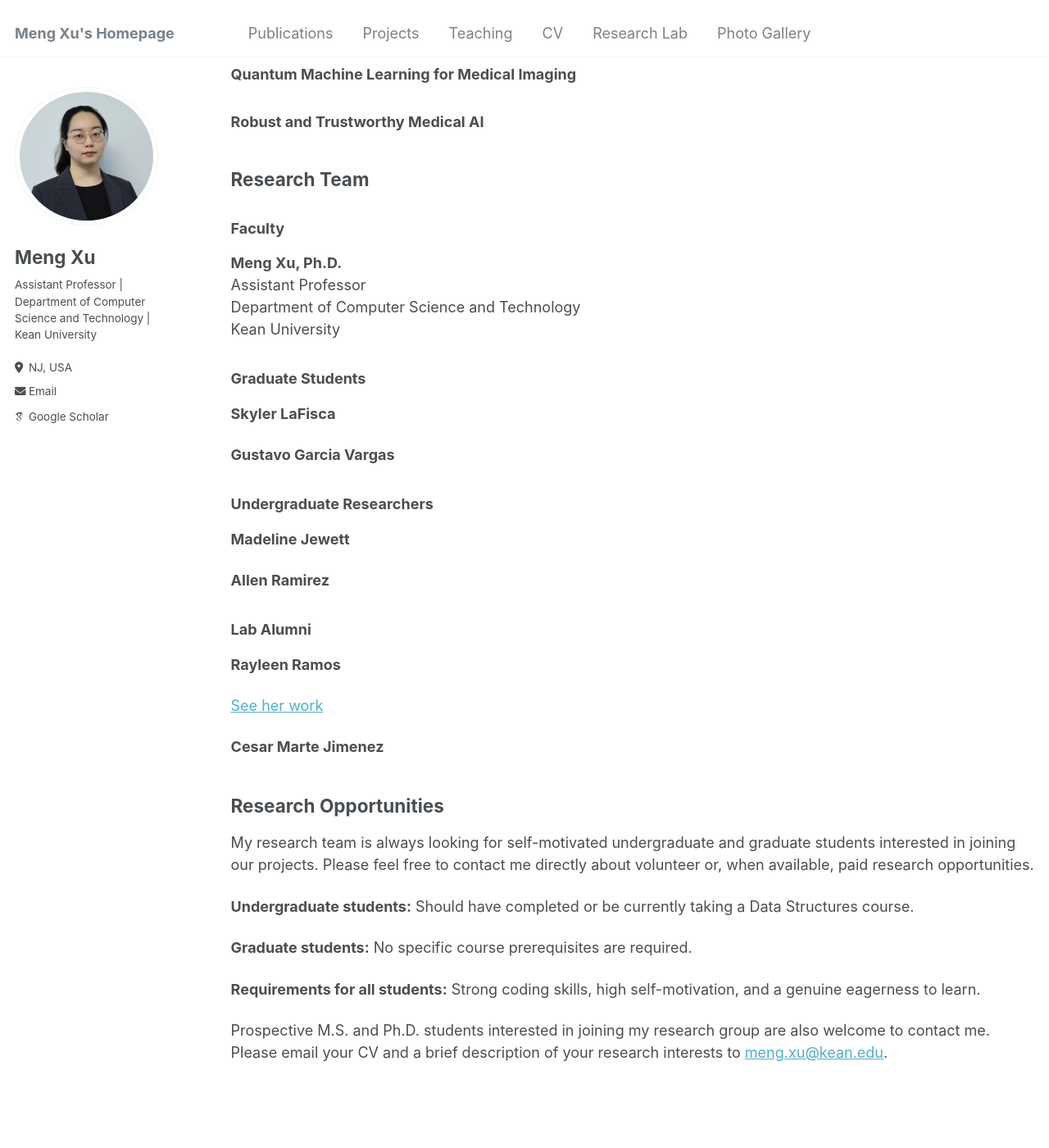
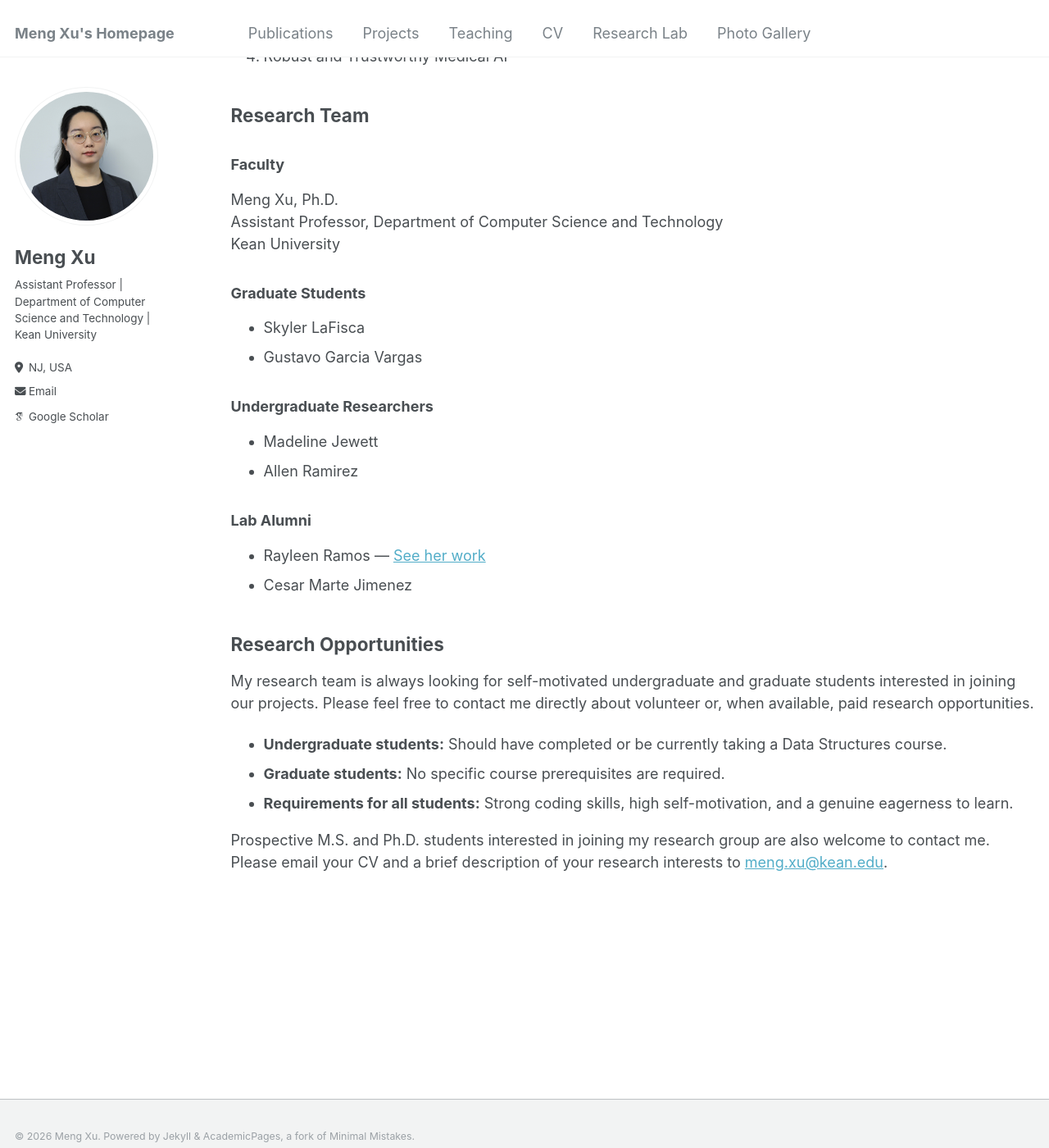
Before and after one commit to MengXu0201/mengxu0201.github.io, a Jekyll site: the page built from _pages/research-lab.md, in a window 1280 px wide and 1400 px high, scrolled down 709 px. Shown: the whole window at 82% size. Built offline with Jekyll 4.4.1, drawn with Linux system fonts in a browser that asks for light colours; some web fonts are replaced.

Commit message:
updated the lab page

```diff
--- a/_pages/research-lab.md
+++ b/_pages/research-lab.md
@@ -47,99 +13,48 @@ Our research focuses on artificial intelligence, computer vision, medical imagin
 
 ## Research Areas
 
-<ul>
-{% for area in page.research_areas %}
-  <li>{{ area | escape }}</li>
-{% endfor %}
-</ul>
+- Medical Image Analysis
+- Breast Cancer Risk Prediction
+- Medical Video Understanding
+- Trustworthy & Efficient AI
+- Quantum Machine Learning
 
 ## Current Research Projects
 
-<!--
-Optional project fields supported below:
-description, image, publication_url, github_url, website_url.
-Only fields that exist will be displayed.
--->
-
-{% for project in page.projects %}
-  <div class="list__item">
-    <article class="archive__item">
-      <h3 class="archive__item-title">{{ project.title | escape }}</h3>
-
-      {% if project.description %}
-        <p class="archive__item-excerpt">{{ project.description | escape }}</p>
-      {% endif %}
-
-      {% if project.image %}
-        <p><img src="{% if project.image contains '://' %}{{ project.image }}{% else %}{{ project.image | relative_url }}{% endif %}" alt="{{ project.title | escape }}"></p>
-      {% endif %}
-
-      {% if project.publication_url or project.github_url or project.website_url %}
-        <p>
-          {% if project.publication_url %}
-            <a href="{{ project.publication_url }}">Publication</a>{% if project.github_url or project.website_url %} | {% endif %}
-          {% endif %}
-          {% if project.github_url %}
-            <a href="{{ project.github_url }}">GitHub</a>{% if project.website_url %} | {% endif %}
-          {% endif %}
-          {% if project.website_url %}
-            <a href="{{ project.website_url }}">Project Website</a>
-          {% endif %}
-        </p>
-      {% endif %}
-    </article>
-  </div>
-{% endfor %}
+1. Breast Cancer Risk Prediction from Longitudinal Mammograms
+2. AI for Medical Ultrasound and Video Analysis
+3. Quantum Machine Learning for Medical Imaging
+4. Robust and Trustworthy Medical AI
 
 ## Research Team
 
-<!--
-Optional member fields supported below:
-photo, role, affiliation, degree, research_interests, website_url, linkedin_url, github_url, links.
-Only fields that exist will be displayed.
--->
+### Faculty
 
-{% for team_group in page.team %}
-### {{ team_group.group }}
+Meng Xu, Ph.D.
+Assistant Professor, Department of Computer Science and Technology
+Kean University
 
-{% for member in team_group.members %}
-  <div class="list__item">
-    <article class="archive__item">
-      {% if member.photo %}
-        <p><img src="{% if member.photo contains '://' %}{{ member.photo }}{% else %}{{ member.photo | relative_url }}{% endif %}" alt="{{ member.name | escape }}"></p>
-      {% endif %}
+### Graduate Students
 
-      <p><strong>{{ member.name | escape }}</strong>{% if member.role %}<br>{{ member.role | escape }}{% endif %}{% if member.degree %}<br>{{ member.degree | escape }}{% endif %}{% if member.affiliation %}{% for line in member.affiliation %}<br>{{ line | escape }}{% endfor %}{% endif %}{% if member.research_interests %}<br>{{ member.research_interests | escape }}{% endif %}</p>
+- Skyler LaFisca
+- Gustavo Garcia Vargas
 
-      {% if member.website_url or member.linkedin_url or member.github_url or member.links %}
-        <p>
-          {% if member.website_url %}
-            <a href="{{ member.website_url }}">Website</a>{% if member.linkedin_url or member.github_url or member.links %} | {% endif %}
-          {% endif %}
-          {% if member.linkedin_url %}
-            <a href="{{ member.linkedin_url }}">LinkedIn</a>{% if member.github_url or member.links %} | {% endif %}
-          {% endif %}
-          {% if member.github_url %}
-            <a href="{{ member.github_url }}">GitHub</a>{% if member.links %} | {% endif %}
-          {% endif %}
-          {% for link in member.links %}
-            <a href="{{ link.url }}" target="_blank" rel="noopener noreferrer">{{ link.label }}</a>{% unless forloop.last %} | {% endunless %}
-          {% endfor %}
-        </p>
-      {% endif %}
-    </article>
-  </div>
-{% endfor %}
-{% endfor %}
+### Undergraduate Researchers
+
+- Madeline Jewett
+- Allen Ramirez
+
+### Lab Alumni
+
+- Rayleen Ramos — <a href="https://youtu.be/Heqgo00UEgM?si=atyGRgcKtOjDCDgV" target="_blank" rel="noopener noreferrer">See her work</a>
+- Cesar Marte Jimenez
 
 ## Research Opportunities
 
 My research team is always looking for self-motivated undergraduate and graduate students interested in joining our projects. Please feel free to contact me directly about volunteer or, when available, paid research opportunities.
 
-**Undergraduate students:** Should have completed or be currently taking a Data Structures course.
-
-**Graduate students:** No specific course prerequisites are required.
-
-**Requirements for all students:** Strong coding skills, high self-motivation, and a genuine eagerness to learn.
+- **Undergraduate students:** Should have completed or be currently taking a Data Structures course.
+- **Graduate students:** No specific course prerequisites are required.
+- **Requirements for all students:** Strong coding skills, high self-motivation, and a genuine eagerness to learn.
 
 Prospective M.S. and Ph.D. students interested in joining my research group are also welcome to contact me. Please email your CV and a brief description of your research interests to <a href="mailto:meng.xu@kean.edu">meng.xu@kean.edu</a>.
```
Also changed, not shown: other parts of _pages/research-lab.md (+0 -34 lines), _pages/gallery.md (+2 -0 lines).
